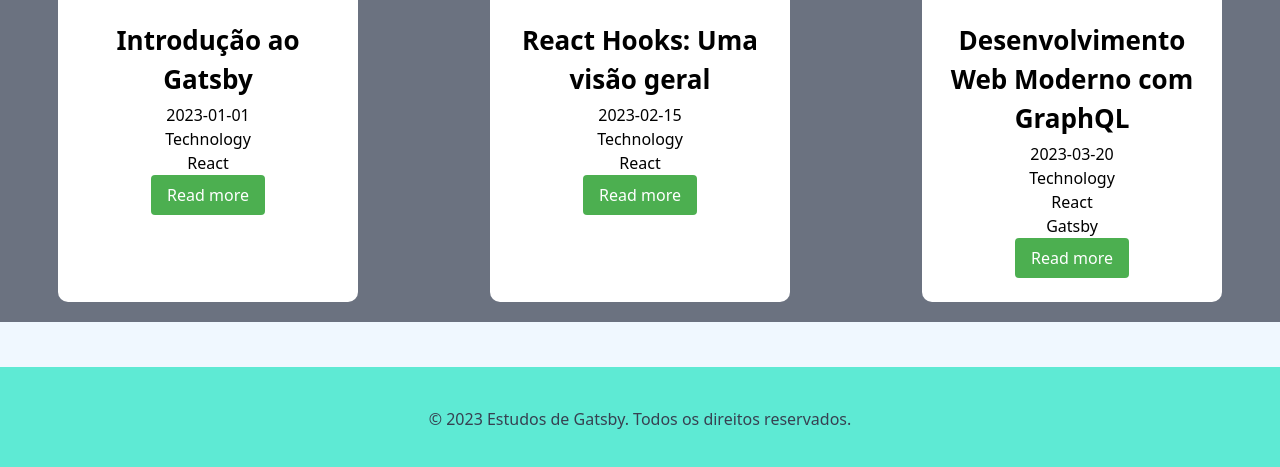
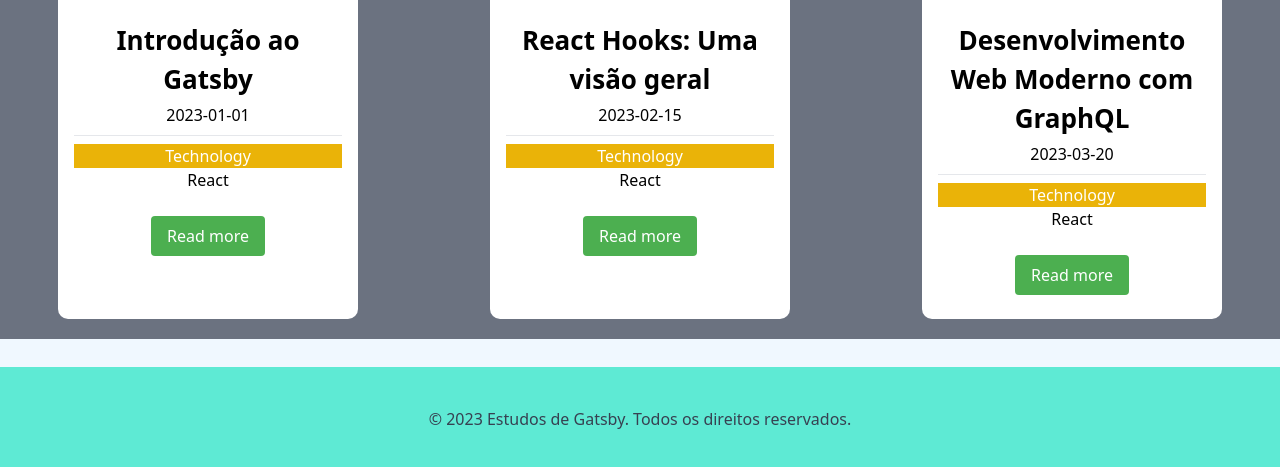
Before and after one commit to Sirhankey/gatsby-study-site, a Gatsby site: page / in a window 1280 px wide. Shown: the part 329-796 px from the top of the page. Built offline with nearby package versions, Linux system fonts and the light colour scheme; Gatsby itself is replaced by a stand-in of ours.

Commit message:
altera informações blogcard

```diff
--- a/src/components/blogCard.css
+++ b/src/components/blogCard.css
@@ -32,6 +32,20 @@
 
 .card-content {
     padding: 24px 16px;
+    display: flex;
+    flex-direction: column;
+    gap: 8px;
+}
+
+.card-content-title .card-content-info{
+    flex: 1;
+    display: flex;
+    flex-direction: column;
+    justify-content: space-between;
+}
+
+.card-content-link {
+    margin-top: 16px;
 }
 
 .card-title {
--- a/src/components/blogCard.js
+++ b/src/components/blogCard.js
@@ -8,6 +8,8 @@
     return 'bg-blue-500 text-white';
   } else if (category === 'Framework') {
     return 'bg-green-500 text-white';
+  } else if (category === 'Technology') {
+    return 'bg-yellow-500 text-white';
   }
   return '';
 };
@@ -19,15 +21,21 @@
         <img src={imageSrc} alt={title} />
       </div>
       <div className='card-content'>
+        <div className='card-content-title'>
           <h2 className='card-title'>{title}</h2>
           <p className='card-date'>{date}</p>
+        </div>
+        <hr />
+        <div className='card-content-info'>
           <p className={`card-category ${getCategoryClass(category)}`}>{category}</p>
           <p className='card-technology'>{technology}</p>
-        <p className='card-framework'>{framework}</p>
+        </div>
+        <div className='card-content-link'>
           <div className='card-link-container'>
             <Link to={`/blog/${slug}`} className='card-link button'>
               Read more
             </Link>
+          </div>
         </div>
       </div>
     </div>
```
Lines whose indentation alone changed are shown as unchanged.
